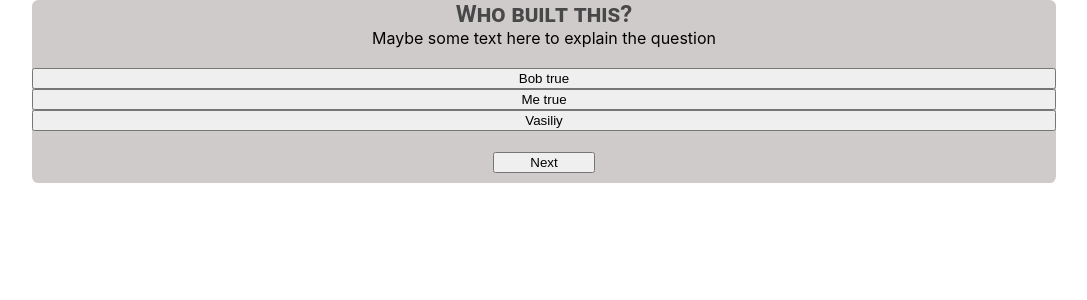
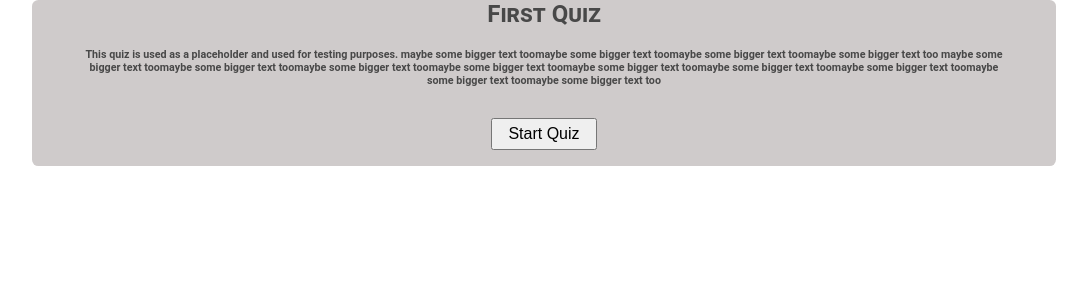
Before and after one commit to 3umaGH/QuizComponent, a React (Create React App) app: page / in a window 1280 px wide. Shown: the top 300 px of the page, without its empty margins (96-1183 px from the left). Built offline with nearby package versions, Linux system fonts and the light colour scheme; the HTML template or start-up script is replaced by a standard one.

Commit message:
Set start state

```diff
--- a/src/components/Quiz.tsx
+++ b/src/components/Quiz.tsx
@@ -31,7 +31,7 @@ export const Quiz = ({
   difficulty,
   quizData,
 }: QuizProps) => {
-  const [isStarted, setStarted] = useState(true);
+  const [isStarted, setStarted] = useState(false);
   const [quizQuestions] = useState(quizData);
   const [currentQuestionID, setCurrentQuestionID] = useState(0);
   const [answeredVariant, setAnsweredVariant] = useState<number[]>([]);
```
